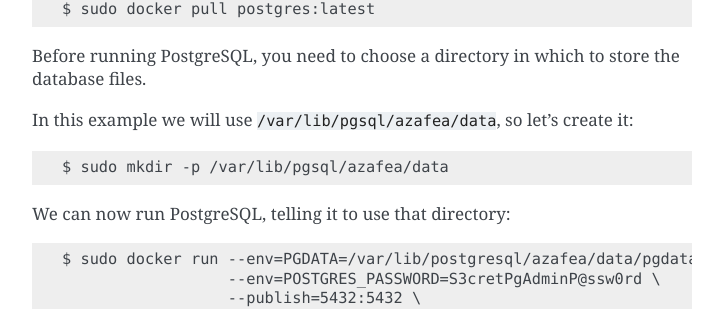
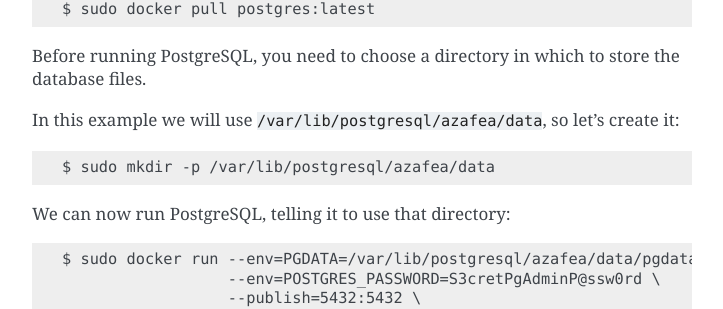
Before and after one commit to endlessm/azafea, a Sphinx documentation site: the page built from docs/source/install.rst, in a window 1280 px wide and 900 px high, scrolled down 875 px. Shown: the part 148-457 px from the top of the window, without its empty margins (388-1111 px from the left). Built offline with Sphinx 7.4.7, drawn with Linux system fonts in a browser that asks for light colours.

Commit message:
docs: Fix two paths in the installation instructions
Note: I have not been able to run these instructions fully, as podman
gives me permissions errors when running the postgresql container.
However, these two paths definitely look wrong — every other reference
to the postgres database directory in this file uses
`/var/lib/postgresql/…`.

Signed-off-by: Philip Withnall <withnall@endlessm.com>

https://phabricator.endlessm.com/T28742

```diff
--- a/docs/source/install.rst
+++ b/docs/source/install.rst
@@ -54,10 +54,10 @@
 Before running PostgreSQL, you need to choose a directory in which to store the
 database files.
 
-In this example we will use ``/var/lib/pgsql/azafea/data``, so let's create
+In this example we will use ``/var/lib/postgresql/azafea/data``, so let's create
 it::
 
-    $ sudo mkdir -p /var/lib/pgsql/azafea/data
+    $ sudo mkdir -p /var/lib/postgresql/azafea/data
 
 We can now run PostgreSQL, telling it to use that directory::
 
```
